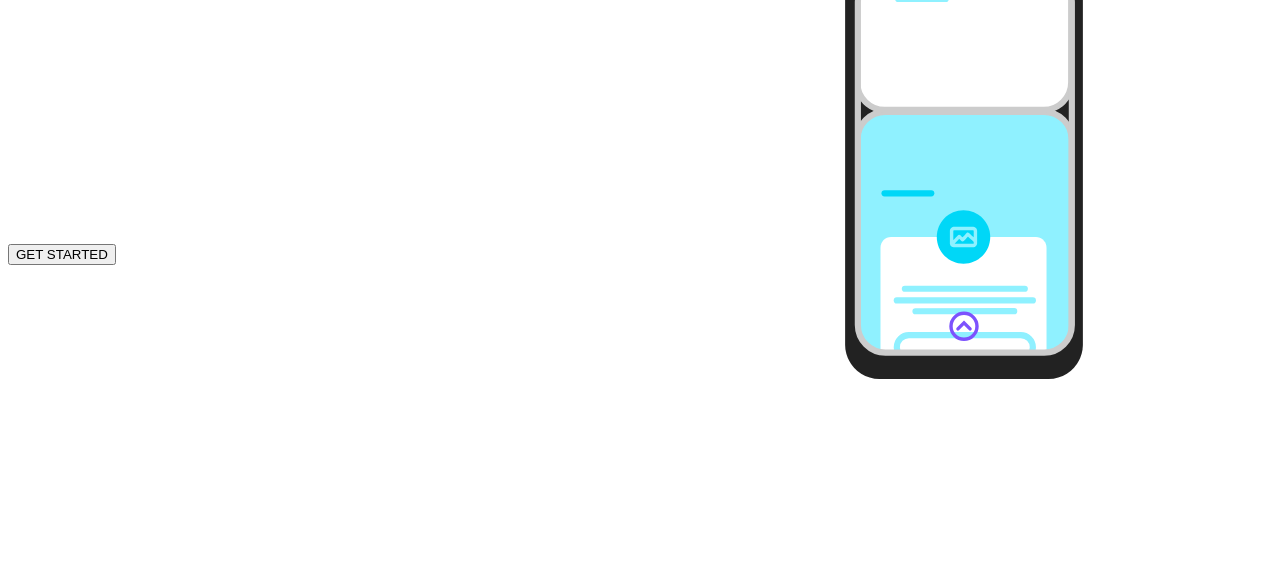
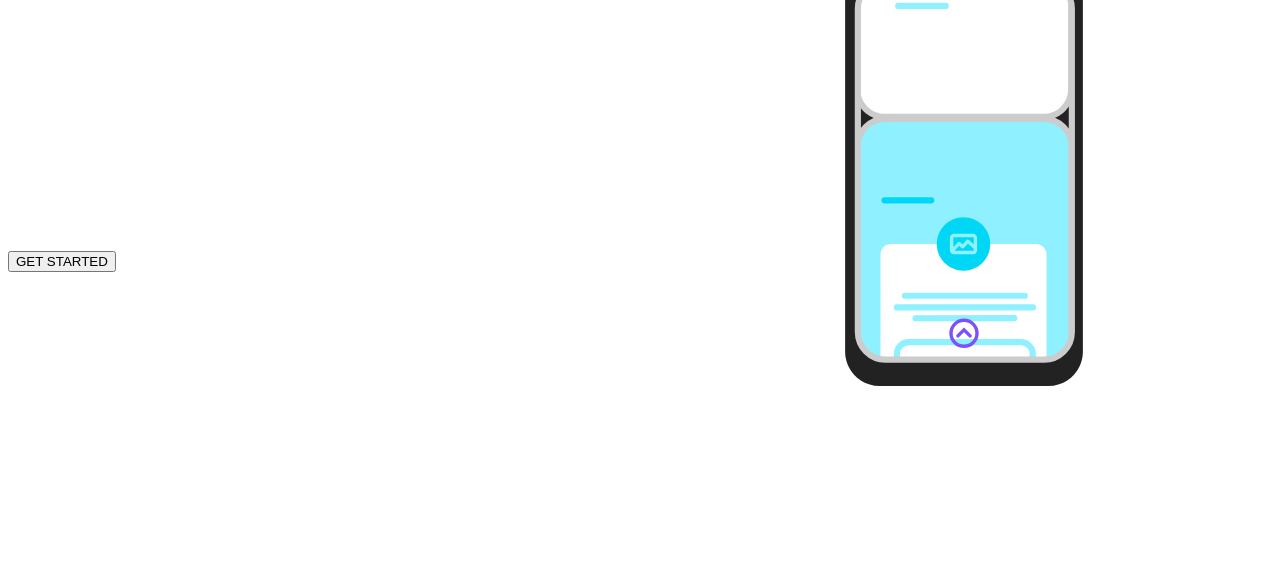
Before and after one commit to slides-site/templates, a website built with Vite: page layouts/hero/slides/index.html in a window 1280 px wide. Shown: the part 516-1100 px from the top of the page. Before the commit the page ends 1048 px from the top, so only its background shows below. Built offline with nearby package versions, Linux system fonts and the light colour scheme.

Commit message:
Fix animation ui position css

```diff
--- a/layouts/hero/slides/style.css
+++ b/layouts/hero/slides/style.css
@@ -9,6 +9,8 @@
     flex-direction: column;
     justify-content: flex-start;
     align-items: center;
+    padding-top: 5%;
+    padding-bottom: 8%;
 }
 
 .hero-slides .content {
@@ -18,8 +20,6 @@
     flex-wrap: nowrap;
     width: 100%;
     height: 100%;
-    margin-top: 7dvh;
-    margin-bottom: 7dvh;
 }
 
 .hero-slides .titles {
```
